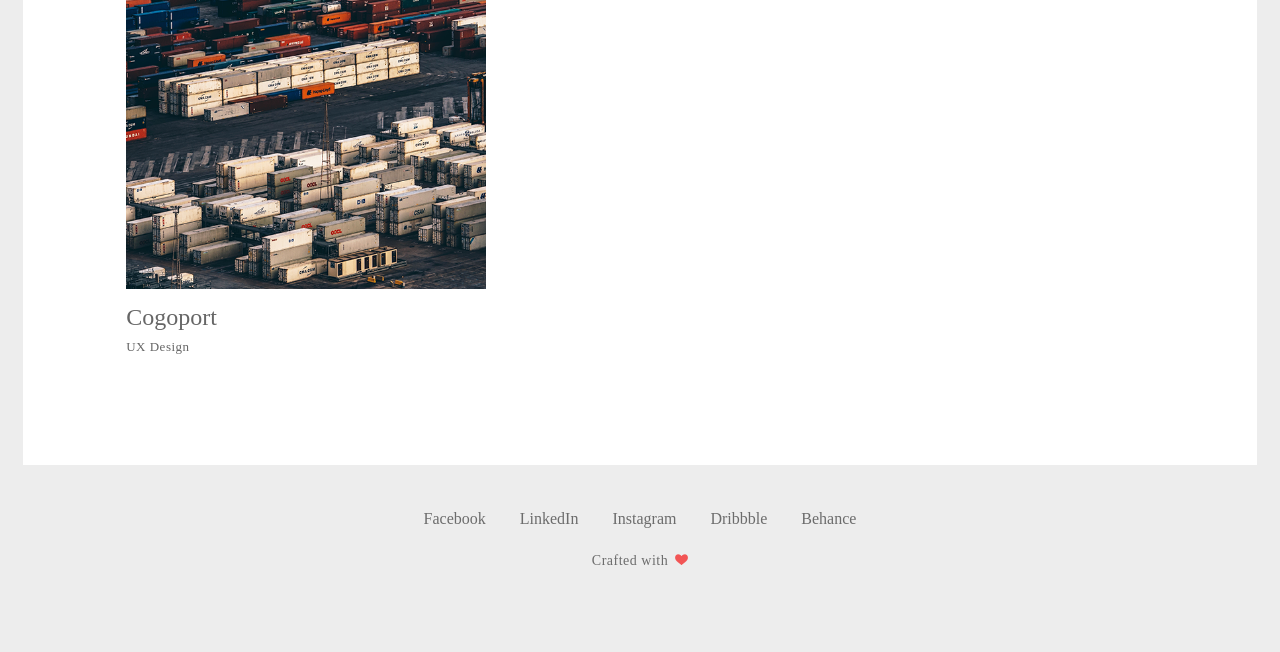
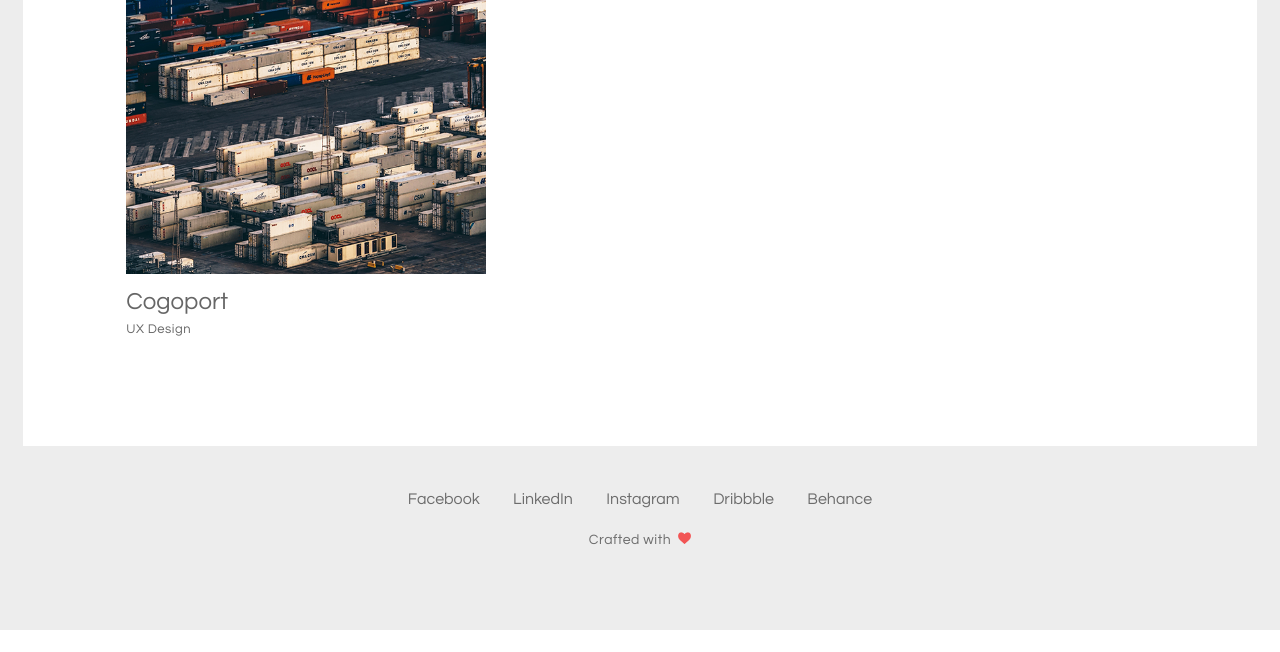
Before and after one commit to vaibhavrawat42/portfolio, a plain HTML site: page index.html in a window 1280 px wide. Shown: the part 1522-2174 px from the top of the page. After the commit the page ends 2152 px from the top, so only its background shows below. Drawn offline with Linux system fonts and the light colour scheme.

Commit message:
Add files via upload

```diff
--- a/index.css
+++ b/index.css
@@ -6,7 +6,7 @@ body{
 .wrapper{
     width: 87%;
     margin: auto;
-    font-family: Questrial-Regular.ttf;
+    font-family: 'Questrial', sans-serif;
 }
 
 table{
@@ -107,7 +107,7 @@ p.texttitle{
     padding-top: 30px;
     padding-bottom: 60px;
     font-size: 16px;
-    font-family: Questrial-Regular.ttf-Regular.ttf;
+    font-family: 'Questrial', sans-serif;
 }
 
 .footer ul{
--- a/index.html
+++ b/index.html
@@ -1,7 +1,7 @@
 <html>
     <head>
         <link rel="stylesheet" href="index.css">
-        <link href="https://fonts.googleapis.com/css?family=Caveat" rel="stylesheet">
+        <link href="https://fonts.googleapis.com/css?family=Caveat|Questrial" rel="stylesheet">
 
         <title> Vaibhav Rawat </title>
    <body>
```
